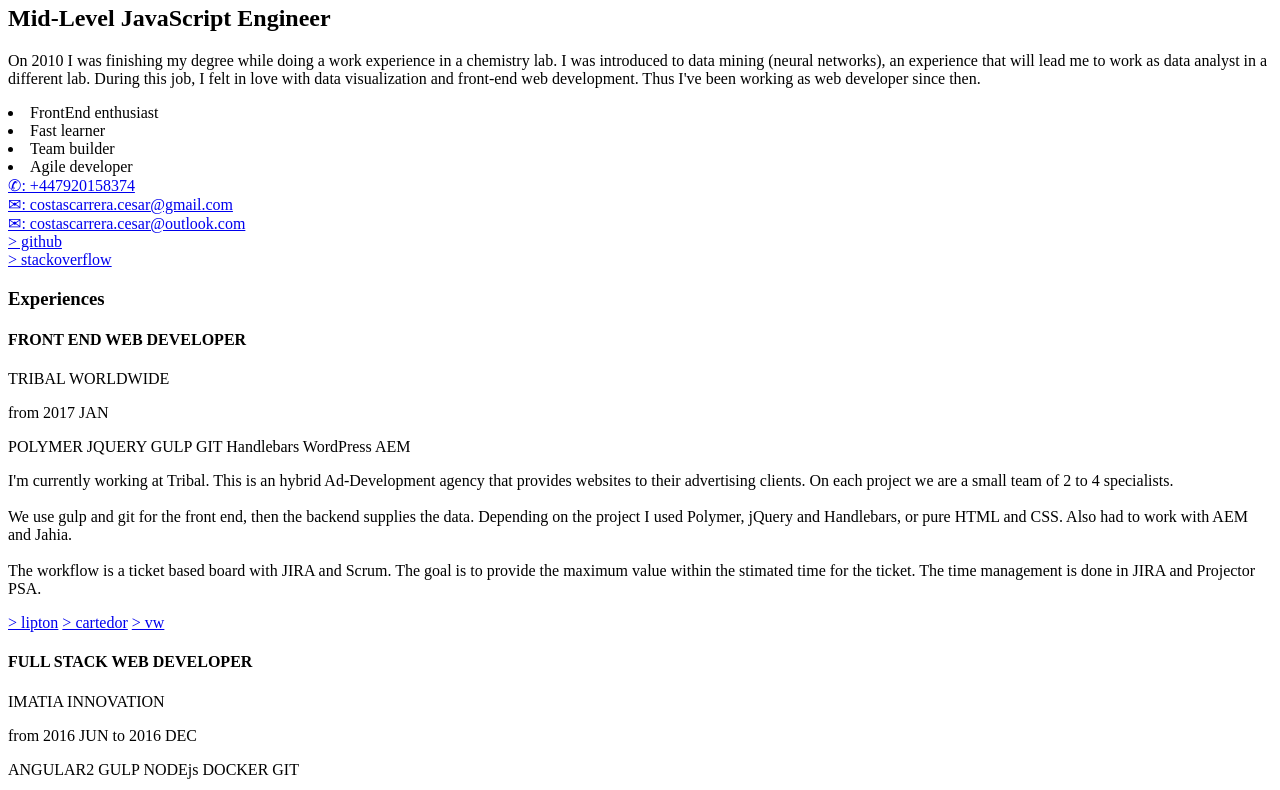
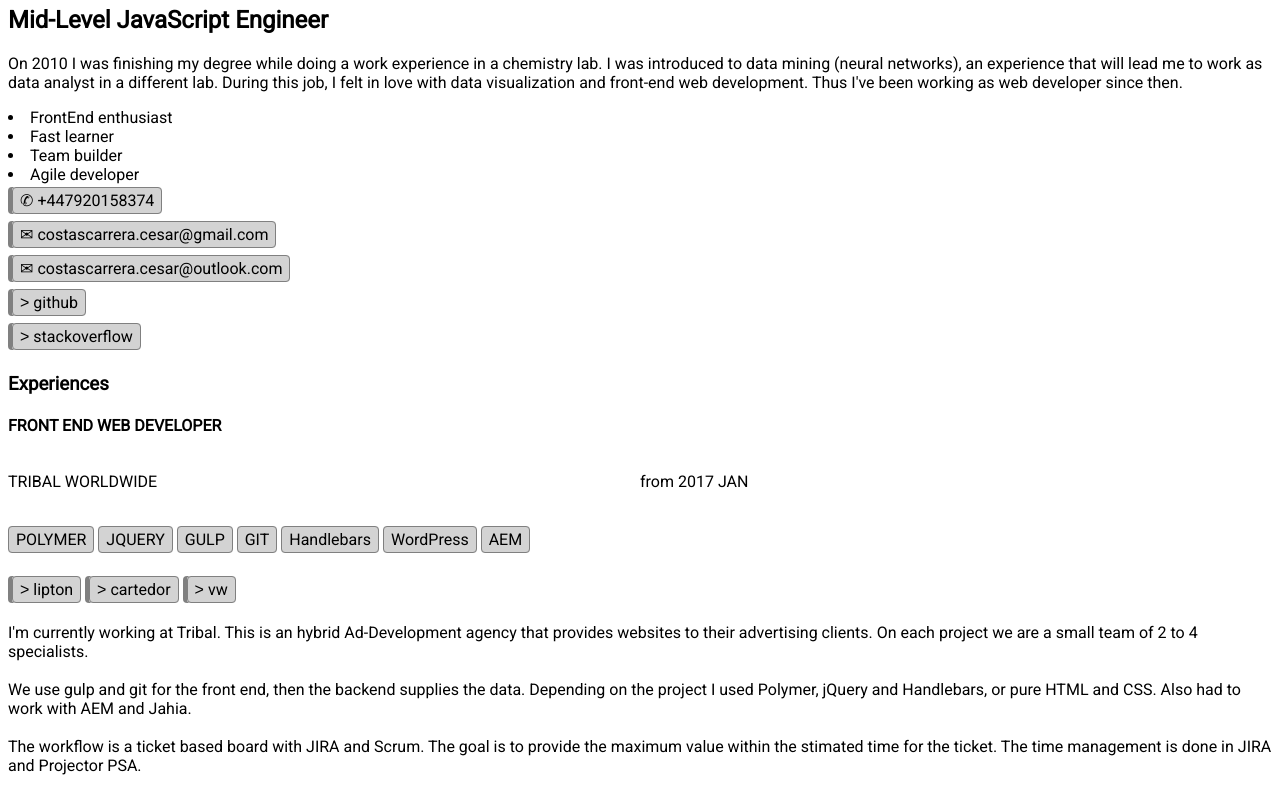
Before and after one commit to gatsbimantico/cv, a plain HTML site: page index.html in a window 1280 px wide. Shown: the part 75-865 px from the top of the page. Drawn offline with Linux system fonts and the light colour scheme.

Commit message:
Add minimum styling

```diff
--- a/candidate.js
+++ b/candidate.js
@@ -151,20 +151,16 @@
 		// console.log(this);
 
 		var text = `
-
-<h1>${this.name}</h1>
-<h2>${this.role}</h2>
-<p>${this.summary}</p>
-
+			<h1>${this.name}</h1>
+			<h2>${this.role}</h2>
+			<p>${this.summary}</p>
 		`;
 
 		text += '<div class="skill-set">';
 		this.skills.forEach(skill => {
 
 			text += `
-
-<li>${skill}</li>
-
+				<li>${skill}</li>
 			`;
 
 		});
@@ -173,13 +169,13 @@
 		text += '<div class="contact-set">';
 		this.contact.phones.forEach(phone => {
 
-			text += `<div><a href="tel:${phone}">&#9990;: ${phone}</a></div>`;
+			text += `<div><a href="tel:${phone}">&#9990; ${phone}</a></div>`;
 
 		});
 
 		this.contact.emails.forEach(email => {
 
-			text += `<div><a href="mailto:${email}">&#9993;: ${email}</a></div>`;
+			text += `<div><a href="mailto:${email}">&#9993; ${email}</a></div>`;
 
 		});
 
@@ -199,7 +195,8 @@
 			text += '<div class="job-experience">';
 			text += `
 				<h4>${role}</h4>
-				<p>${experience.at}</p>
+				<div class="job-experience__meta">
+					<p>${experience.at}</p>
 			`;
 
 			if (experience.on) {
@@ -221,25 +218,21 @@
 				text += '</p>';
 
 			}
+			text += '</div>';
 
 			if (experience.tools && experience.tools.front) {
 
-				text += '<p>';
+				text += '<p class="job-experience__tool-set">';
 
 				experience.tools.front.forEach(tool => {
 
-					text += ` <span>${tool}</span> `;
+					text += ` <span class="job-experience__tool">${tool}</span> `;
 
 				});
 
 				text += '</p>';
 
 			}
-
-			text += (function () {
-				var description = experience.description.replace(/(\n)(\n)/g, '$1<br><br>$2');
-				return `<p>${description}</p>`;
-			}());
 
 			if (experience.portfolio) {
 
@@ -281,6 +274,12 @@
 				text += "</p>";
 
 			}
+
+			text += (function () {
+				var description = experience.description.replace(/(\n)(\n)/g, '$1<br><br>$2');
+				return `<p>${description}</p>`;
+			}());
+
 			text += "</div>";
 
 		});
--- a/index.html
+++ b/index.html
@@ -2,8 +2,9 @@
 <html>
 	<head>
 		<title>JS generated CV</title>
-		<style>
-		</style>
+
+		<link href="https://fonts.googleapis.com/css?family=Roboto" rel="stylesheet">
+		<link href="./styles.css" rel="stylesheet">
 	</head>
 	<body>
 		<script src="./candidate.js"></script>
--- /dev/null
+++ b/styles.css
@@ -0,0 +1,41 @@
+body {
+    font-family: Roboto, arial, sans-serif;
+}
+
+a,
+.job-experience__tool {
+    border: 1px solid grey;
+    border-radius: 4px;
+    padding: 3px 7px;
+    line-height: 34px;
+    color: black;
+    background: lightgrey;
+
+}
+
+a {
+    text-decoration: none;
+    box-shadow: -4px 0 0 0 grey;
+    margin: 0 0px 0 4px;
+    transition: 0.2s;
+}
+
+a:hover,
+a:focus {
+    box-shadow: 0px 0 0 0 grey;
+    margin: 0 2px 0 2px;
+}
+
+a:active {
+    box-shadow: 4px 0 0 0 grey;
+    margin: 0 4px 0 0px;
+}
+
+.job-experience__meta {
+    display: flex;
+    flex-direction: row;
+}
+
+.job-experience__meta p {
+    flex: 1 1;
+}
```
